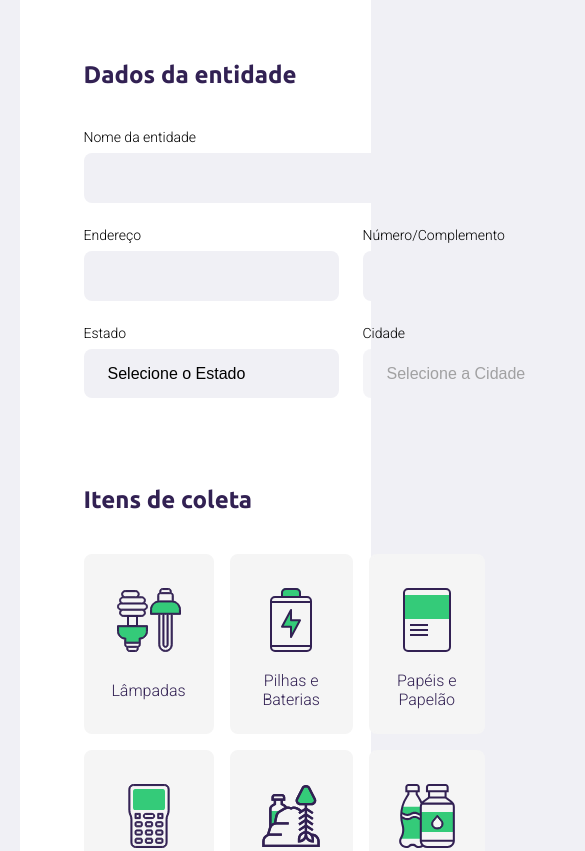
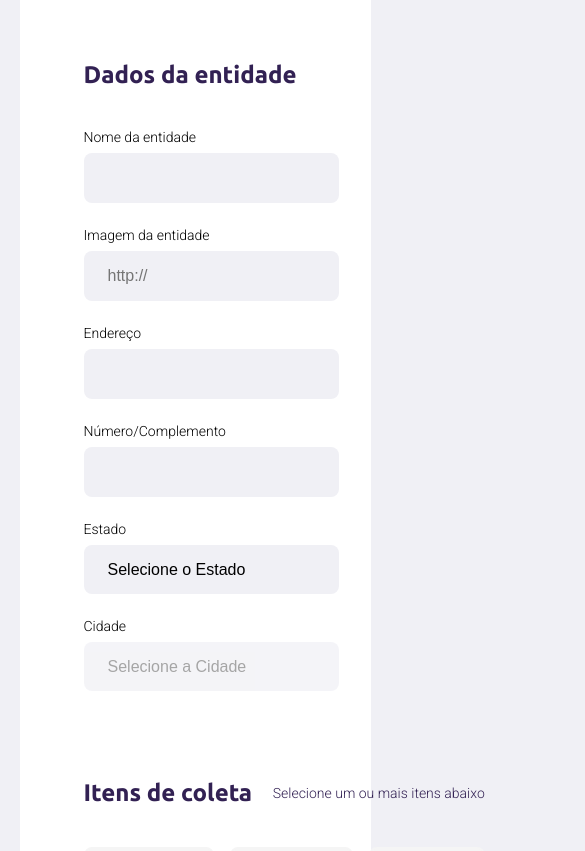
Before and after one commit to laisrhianne/ecoleta, a website: page src/views/create-point.html in a window 390 px wide. Shown: the part 365-1216 px from the top of the page, 585 px wide, since content can reach past the window. Drawn offline with nearby package versions, Linux system fonts and the light colour scheme; files that its build step writes are made by us from their sources.

Commit message:
create-point page fixed

```diff
--- a/public/styles/create-point.css
+++ b/public/styles/create-point.css
@@ -57,10 +57,20 @@ form fieldset {
 
 form legend {
     margin-bottom: 40px;
+
+    display: flex;
+    align-items: center;
+    justify-content: space-between;
+    width: 100%;
 }
 
 form legend h2 {
     font-size: 24px;
+}
+
+form legend span {
+    font-size: 14px;
+    color: var(--title-color);
 }
 
 form .field {
--- a/public/styles/responsive.css
+++ b/public/styles/responsive.css
@@ -27,6 +27,14 @@
     #page-search-results .cards img {
         height: 200px;
     }
+
+    #page-create-point .field-group{
+        flex-direction: column;
+    }
+
+    #page-create-point .field-group .field + .field {
+        margin-left: 0;
+    }
 }
 
 @media (min-width: 1700px){
--- a/src/views/create-point.html
+++ b/src/views/create-point.html
@@ -22,9 +22,15 @@
         <h2>Dados da entidade</h2>
       </legend>
 
-      <div class="field">
-        <label for="">Nome da entidade</label>
-        <input type="text" name="name" required="required">
+      <div class="field-group">
+        <div class="field">
+          <label for="">Nome da entidade</label>
+          <input type="text" name="name" required="required">
+        </div>
+        <div class="field">
+          <label for="">Imagem da entidade</label>
+          <input type="url" name="image" required="required" placeholder="http://">
+        </div>
       </div>
 
       <div class="field-group">
@@ -58,6 +64,7 @@
     <fieldset>
       <legend>
         <h2>Itens de coleta</h2>
+        <span>Selecione um ou mais itens abaixo</span>
       </legend>
 
       <div class="items-grid">
```
